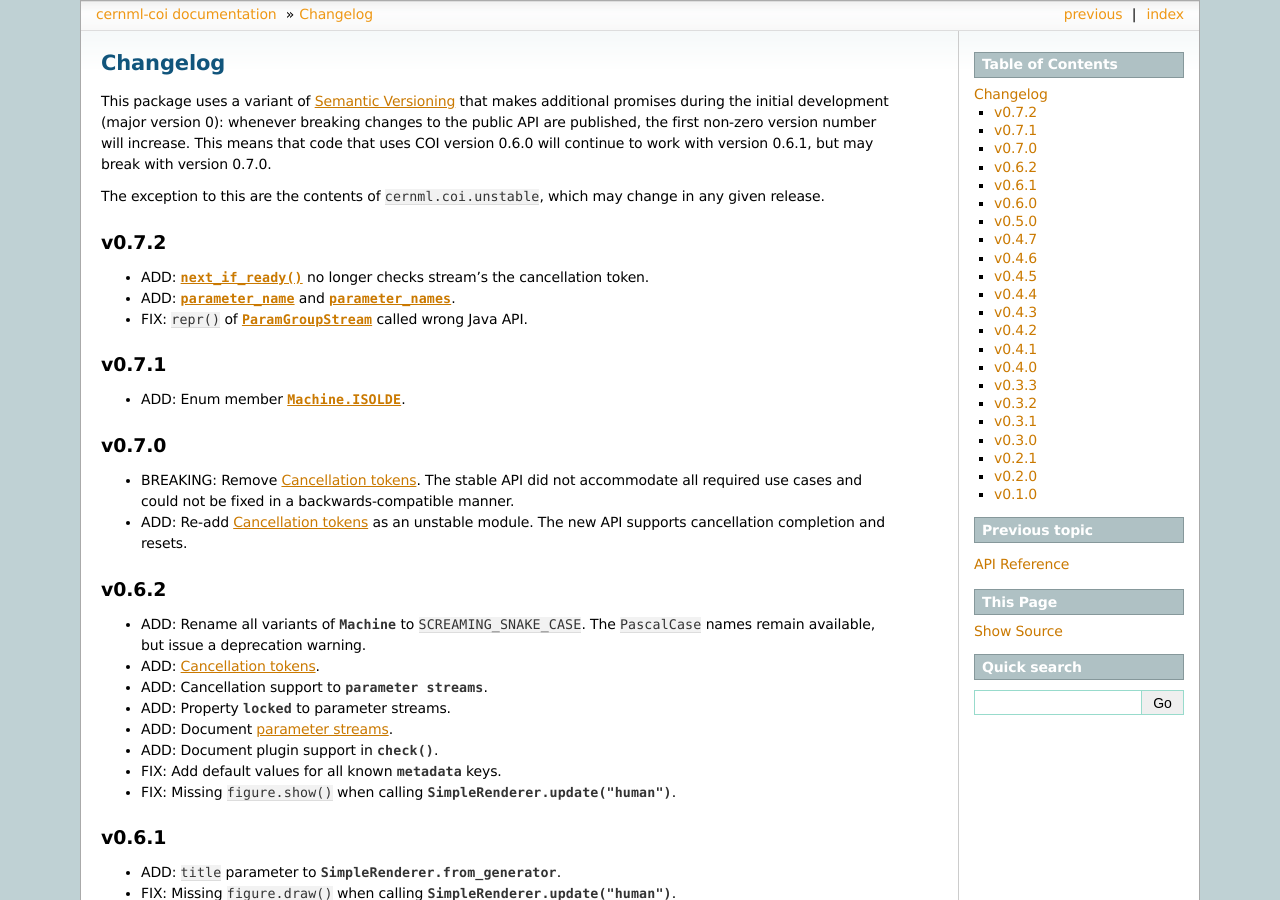
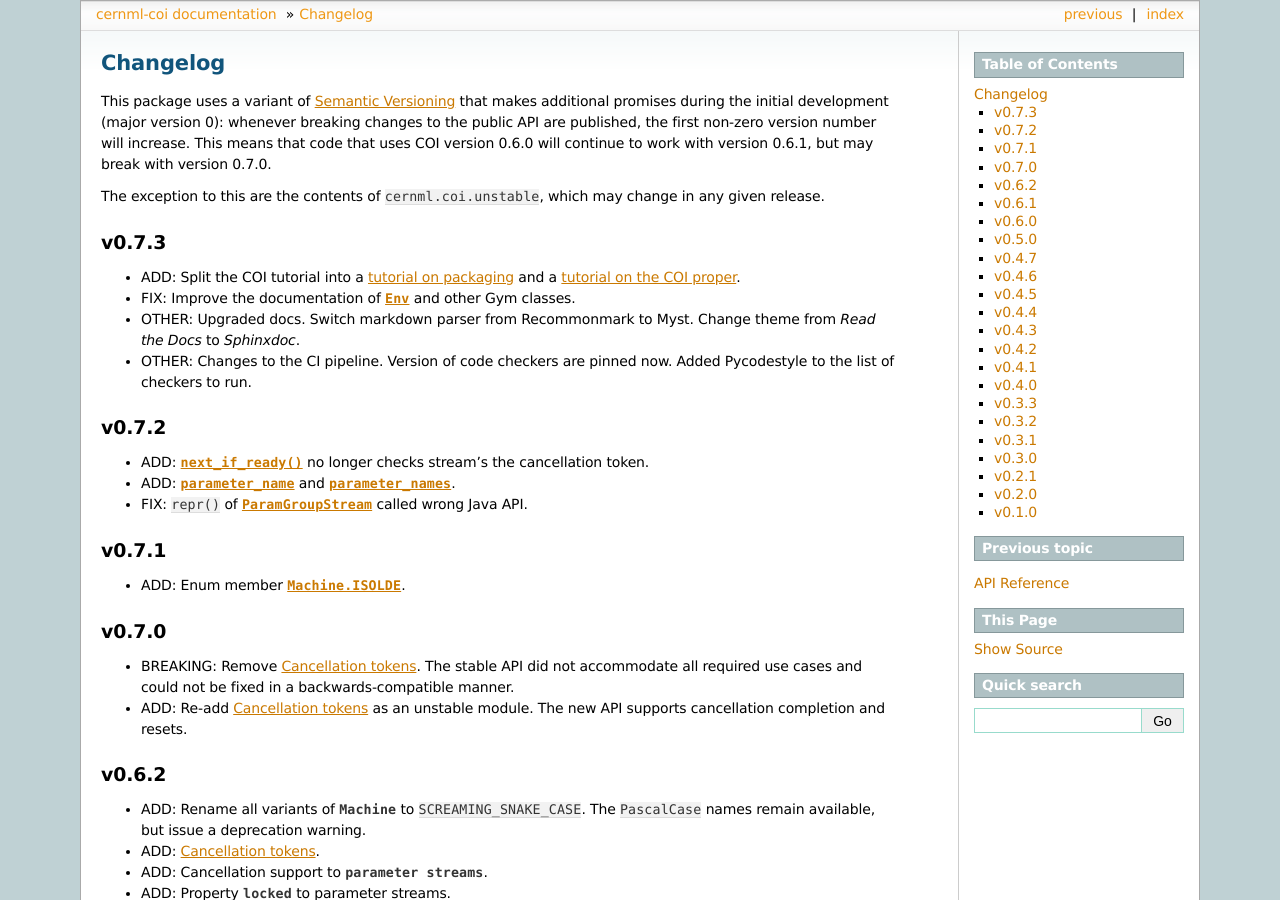
Before and after one commit to geoff-project/coi, a Sphinx documentation site: the page built from docs/changelog.md, in a window 1280 px wide and 900 px high. Built offline with Sphinx 7.4.7, drawn with Linux system fonts in a browser that asks for light colours; the version number could not be read and is left out.

Commit message:
Extend changelog.

```diff
--- a/docs/changelog.md
+++ b/docs/changelog.md
@@ -8,6 +8,13 @@ will continue to work with version 0.6.1, but may break with version 0.7.0.
 
 The exception to this are the contents of `cernml.coi.unstable`, which may
 change in any given release.
+
+## v0.7.3
+
+- ADD: Split the COI tutorial into a [tutorial on packaging](tutorials/packaging.md) and a [tutorial on the COI proper](tutorials/implement-singleoptimizable.md).
+- FIX: Improve the documentation of {class}`~gym.Env` and other Gym classes.
+- OTHER: Upgraded docs. Switch markdown parser from Recommonmark to Myst. Change theme from *Read the Docs* to *Sphinxdoc*.
+- OTHER: Changes to the CI pipeline. Version of code checkers are pinned now. Added Pycodestyle to the list of checkers to run.
 
 ## v0.7.2
 
@@ -21,11 +28,8 @@ change in any given release.
 
 ## v0.7.0
 
-- BREAKING: Remove [Cancellation tokens](guide.md#cancellation). The
-  stable API did not accommodate all required use cases and could not be fixed
-  in a backwards-compatible manner.
-- ADD: Re-add [Cancellation tokens](guide.md#cancellation) as an unstable
-  module. The new API supports cancellation completion and resets.
+- BREAKING: Remove [Cancellation tokens](guide.md#cancellation). The stable API did not accommodate all required use cases and could not be fixed in a backwards-compatible manner.
+- ADD: Re-add [Cancellation tokens](guide.md#cancellation) as an unstable module. The new API supports cancellation completion and resets.
 
 ## v0.6.2
 
```
